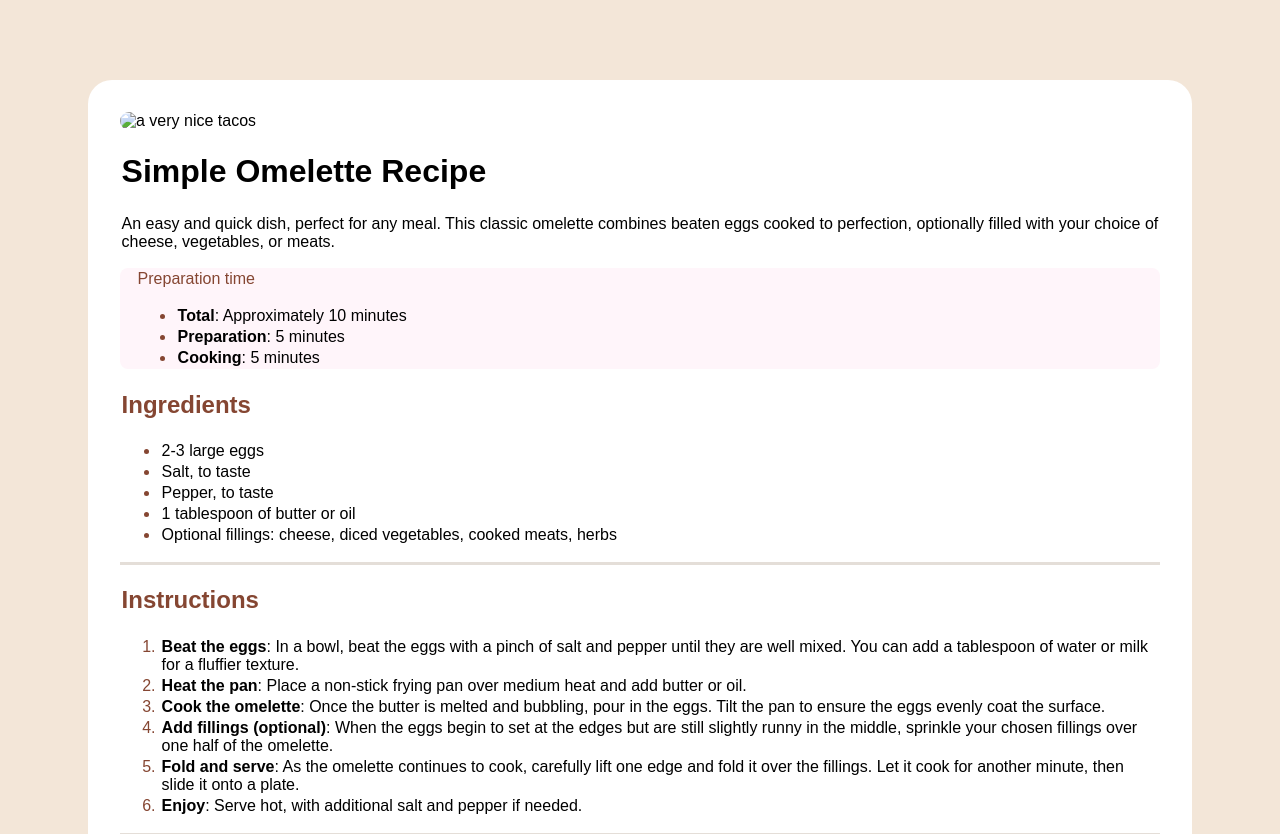
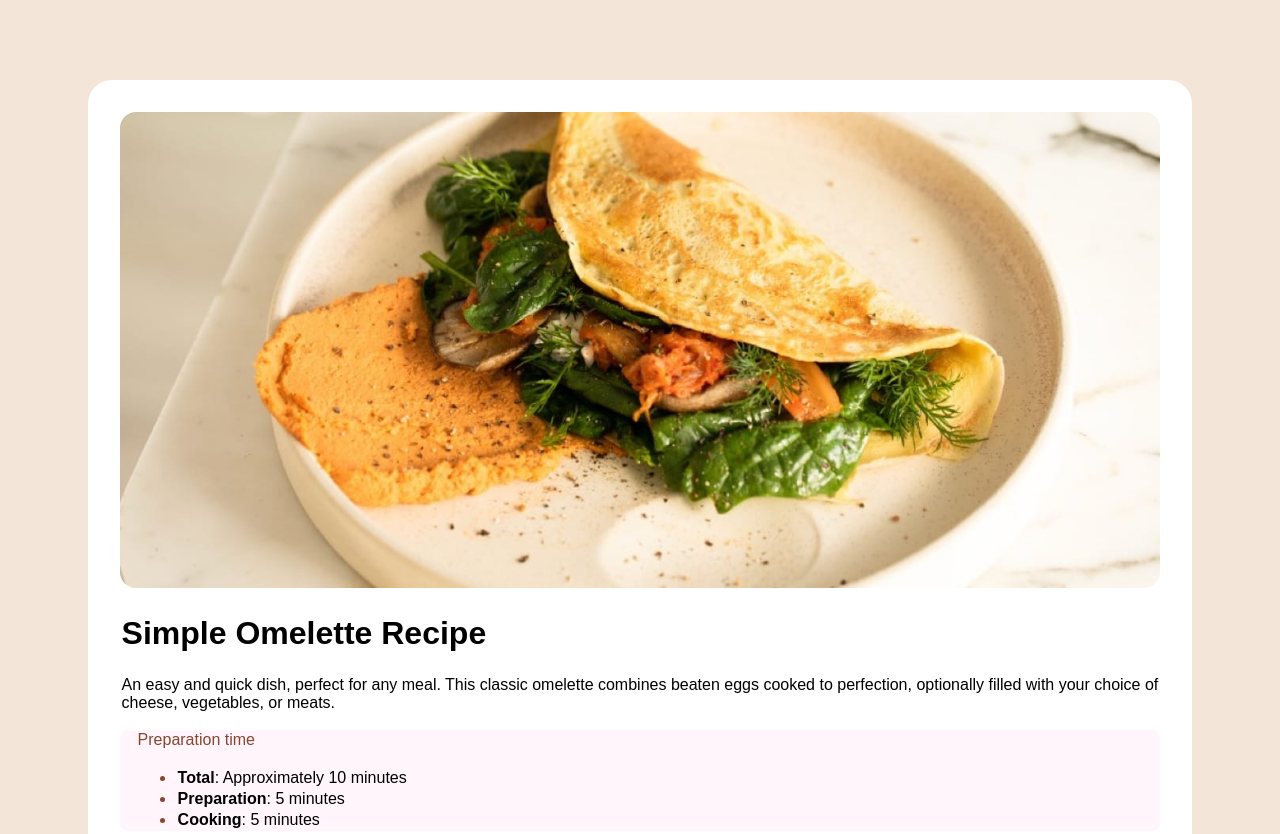
Before and after one commit to R-clout/recipe-page-using-html-css, a plain HTML site: page index.html in a window 1280 px wide. Shown: the top 834 px of the page. Drawn offline with Linux system fonts and the light colour scheme; a web font is replaced by a local one.

Commit message:
Update index.html

```diff
--- a/index.html
+++ b/index.html
@@ -15,7 +15,7 @@
 
 <body>
   <div class="label">
-    <img src="../recipe-page-main/assets/images/image-omelette.jpeg" alt="a very nice tacos">
+    <img src="https://github.com/R-clout/recipe-page-using-html-css/blob/main/image-omelette.jpeg" alt="a very nice tacos">
     <main>
       <h1>Simple Omelette Recipe</h1>
       <p> An easy and quick dish, perfect for any meal. This classic omelette combines beaten eggs cooked
```
